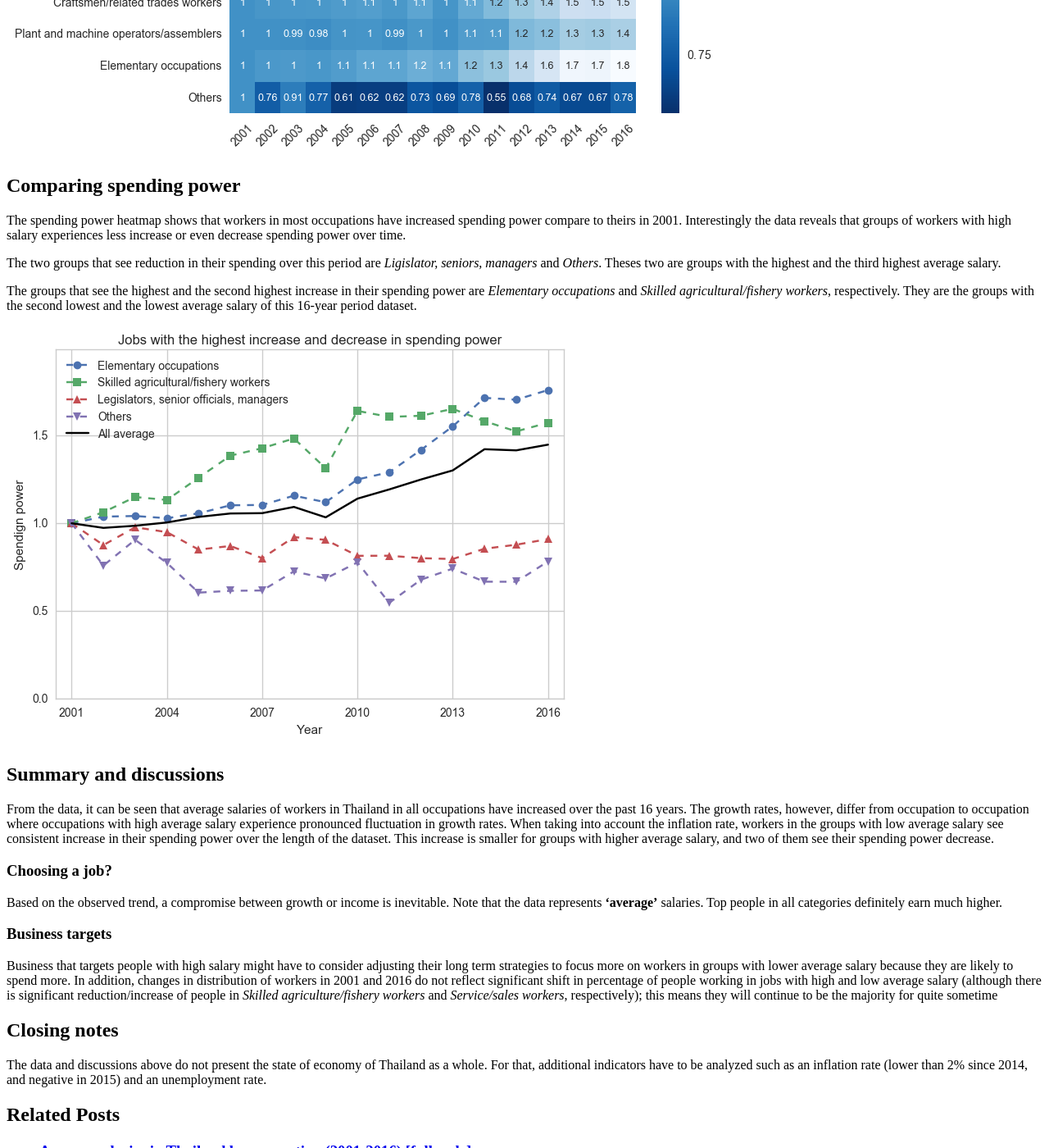
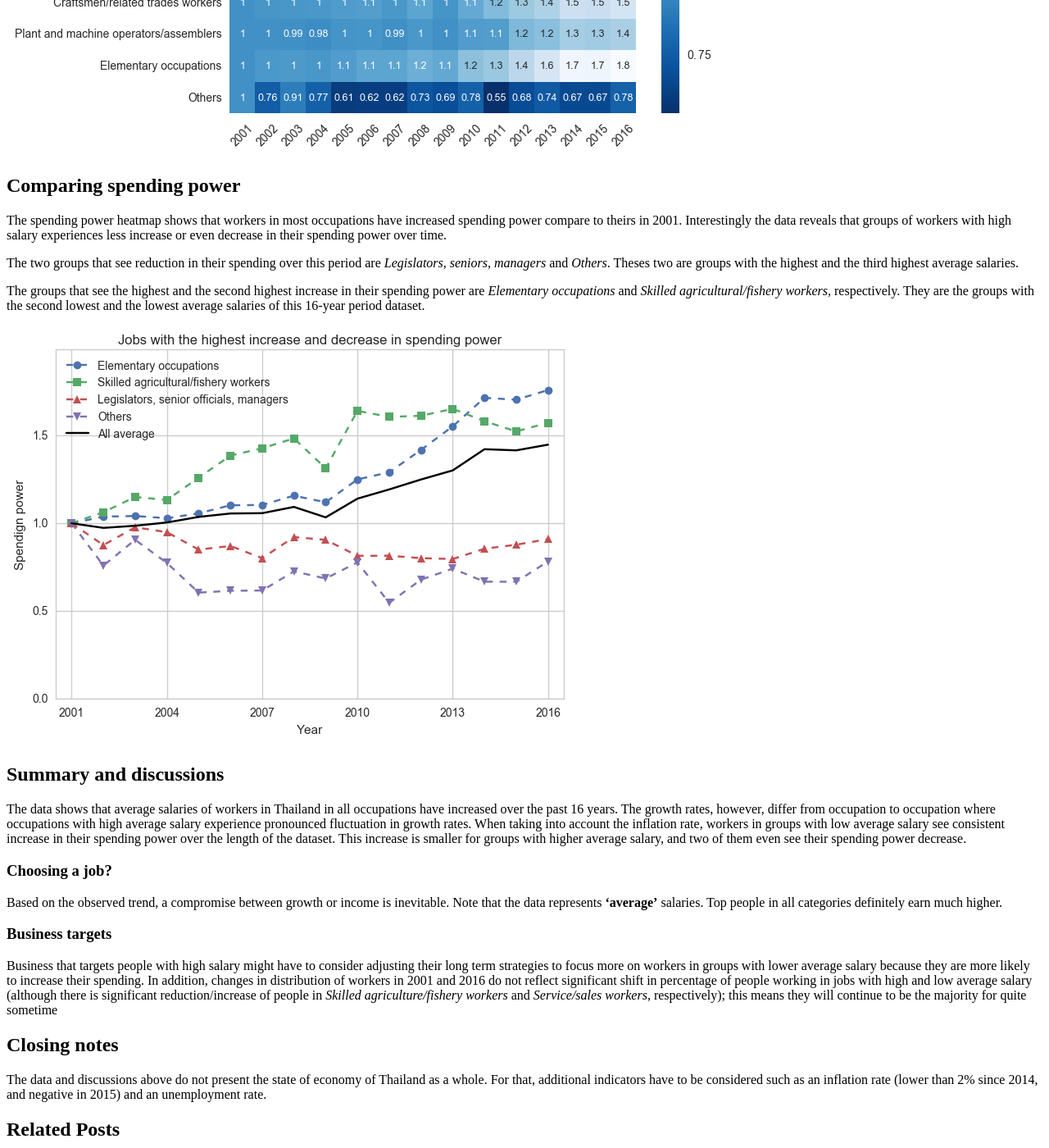
Before and after one commit to clumdee/clumdee.github.io_hyde, a Jekyll site: the page built from codes/_posts/2017-05-12-thailand-wages-by-occupation.md, in a window 1280 px wide and 1400 px high, scrolled down 3933 px. Shown: the whole window at 82% size. Built offline with Jekyll 4.4.1, drawn with Linux system fonts in a browser that asks for light colours; formulas are drawn with MathJax 3; some of the changed text lies outside the part shown.

Commit message:
Edit description text

```diff
--- a/codes/_posts/2017-05-12-thailand-wages-by-occupation.md
+++ b/codes/_posts/2017-05-12-thailand-wages-by-occupation.md
@@ -131,18 +131,18 @@
 
 Only data from quarter 4 is presented as annual data in the heatmap plot below.
 
-The plot show that the grop of *Legislator, senior officials, managers* consistently has the higest average salary while the groups of *Skilled agricultural/fishery workers* and *Elementary occupations* always stay at the bottom.
+The plot shows that the grop of *Legislators, senior officials, managers* consistently has the higest average salary while the groups of *Skilled agricultural/fishery workers* and *Elementary occupations* always stay at the bottom.
 
 ![Average salaries]({{ site.url }}/pics/TH_AverageWagesByOccupation/annual-wages.png)
 
 
 ## Comparing jobs with low and high salary
 
-The difference in salary between the groups with the lowest and highest average salaries is drastic. In the starting period of the survey data, the salary of the latter group was 10 times higher than that of the former.
+The difference in salary between the groups with the lowest and highest average salaries is drastic. In the beginning period of the data, the salary of the latter group was 10 times higher than that of the former.
 
-Looking more closely, however, reveals that the group with low salary does better in terms of salary growth. The low salary group shows consistent increase in salary while the latter experienced some fluctation during the years.
+Looking more closely, however, reveals that the group with low salary does better in terms of salary growth. The low salary group shows consistent increase in salary while the latter experienced some fluctuation during the years.
 
-By the end of the survay, the ratio between salaries of the groups with the higest and lowest average salary has reduced to 5 times. In terms of trend, the average salary of all groups of workers resembles that of the group with lower salary because there are more workers in these groups compared to the groups with high salary. It is a separate data set but charts showing the distribution of number of workers in different occupations in 2001 and 2016 are provided [here]({{ site.url }}/pics/TH_AverageWagesByOccupation/workers-distribution.png) for a quick look.
+At the end of the data, the ratio between salaries of the groups with the highest and lowest average salary has reduced to 5 times. In terms of trend, the average salary of all groups of workers resembles that of the group with lower salary because there are more workers in these groups compared to workers in groups with high salary. For a quick check, [here]({{ site.url }}/pics/TH_AverageWagesByOccupation/workers-distribution.png) is a chart plotted using a separate dataset showing the distribution of number of workers in different occupations in 2001 and 2016.
 
 ![Compare average salaries by job]({{ site.url }}/pics/TH_AverageWagesByOccupation/annual-wages_bars.png)
 
@@ -151,16 +151,16 @@
 
 From the previous observation, it is interesting to see how the growth rates of salary of workers in different occupations perform comparing to the country's inflation rate (headline inflation).
 
-The heatmap plot below shows that the *Others* group acutally suffers the most regarding fluctuation of salary growth. The *Legislator, senior officials, managers* group with the highest salary comes in as the second that suffer from this fluctuation. The growth rate of salary of each groups decreases with average salary and follows the trend of inflation.
+The heatmap plot below shows that the *Others* group suffers the most regarding fluctuation in salary growth. The *Legislators, senior officials, managers* group with the highest salary comes in as the second that suffers from strong fluctuation. The growth rate of salary of each groups decreases with average salary and becomes more similar to the trend of inflation.
 
-This makes sense as most of workers in the workforce are in the groups with low average salary and their collective spending contributes more toward the country's economy compared to people in the groups with high salary.
+This makes sense as most of workers in the workforce are in groups with low average salary and their collective spending contributes more toward the country's economy compared to people in the groups with high salary.
 
 ![Salary growth]({{ site.url }}/pics/TH_AverageWagesByOccupation/wage-growth.png)
 
 
 ## Spending power (normalized to itself in 2001 and accumulated inflation)
 
-One way to see how individual workers experience the value of their income is to look at changes in normalized spending power. In this case the spending power for each category is defined as follows.
+One way to see how individual workers experience the value of their income is to look at changes in normalized spending power. In this case the spending power for each job category is defined as follows.
 
 $$ Power(Year) = \dfrac{Income(Year)}{Income(2001) \times Acc_{inflat}(Year)} $$
 
@@ -181,18 +181,18 @@
 
 ## Comparing spending power
 
-The spending power heatmap shows that workers in most occupations have increased spending power compare to theirs in 2001. Interestingly the data reveals that groups of workers with high salary experiences less increase or even decrease spending power over time.
+The spending power heatmap shows that workers in most occupations have increased spending power compare to theirs in 2001. Interestingly the data reveals that groups of workers with high salary experiences less increase or even decrease in their spending power over time.
 
-The two groups that see reduction in their spending over this period are *Ligislator, seniors, managers* and *Others*. Theses two are groups with the highest and the third highest average salary.
+The two groups that see reduction in their spending over this period are *Legislators, seniors, managers* and *Others*. Theses two are groups with the highest and the third highest average salaries.
 
-The groups that see the highest and the second highest increase in their spending power are *Elementary occupations* and *Skilled agricultural/fishery workers*, respectively. They are the groups with the second lowest and the lowest average salary of this 16-year period dataset.
+The groups that see the highest and the second highest increase in their spending power are *Elementary occupations* and *Skilled agricultural/fishery workers*, respectively. They are the groups with the second lowest and the lowest average salaries of this 16-year period dataset.
 
 ![Jobs with the highest increase and decrease in spending power]({{ site.url }}/pics/TH_AverageWagesByOccupation/power_lines.png)
 
 
 ## Summary and discussions
 
-From the data, it can be seen that average salaries of workers in Thailand in all occupations have increased over the past 16 years. The growth rates, however, differ from occupation to occupation where occupations with high average salary experience pronounced fluctuation in growth rates. When taking into account the inflation rate, workers in the groups with low average salary see consistent increase in their spending power over the length of the dataset. This increase is smaller for groups with higher average salary, and two of them see their spending power decrease.
+The data shows that average salaries of workers in Thailand in all occupations have increased over the past 16 years. The growth rates, however, differ from occupation to occupation where occupations with high average salary experience pronounced fluctuation in growth rates. When taking into account the inflation rate, workers in groups with low average salary see consistent increase in their spending power over the length of the dataset. This increase is smaller for groups with higher average salary, and two of them even see their spending power decrease.
 
 
 ### Choosing a job?
@@ -201,9 +201,9 @@
 
 ### Business targets
 
-Business that targets people with high salary might have to consider adjusting their long term strategies to focus more on workers in groups with lower average salary because they are likely to spend more. In addition, changes in distribution of workers in 2001 and 2016 do not reflect significant shift in percentage of people working in jobs with high and low average salary (although there is significant reduction/increase of people in *Skilled agriculture/fishery workers* and *Service/sales workers*, respectively); this means they will continue to be the majority for quite sometime
+Business that targets people with high salary might have to consider adjusting their long term strategies to focus more on workers in groups with lower average salary because they are more likely to increase their spending. In addition, changes in distribution of workers in 2001 and 2016 do not reflect significant shift in percentage of people working in jobs with high and low average salary (although there is significant reduction/increase of people in *Skilled agriculture/fishery workers* and *Service/sales workers*, respectively); this means they will continue to be the majority for quite sometime
 
 
 ## Closing notes
 
-The data and discussions above do not present the state of economy of Thailand as a whole. For that, additional indicators have to be analyzed such as an inflation rate (lower than 2% since 2014, and negative in 2015) and an unemployment rate.
+The data and discussions above do not present the state of economy of Thailand as a whole. For that, additional indicators have to be considered such as an inflation rate (lower than 2% since 2014, and negative in 2015) and an unemployment rate.
```
Also changed, not shown: codes/_posts/2017-05-12-thailand-wages-by-occupation_full-code.md (+13 -13 lines).
